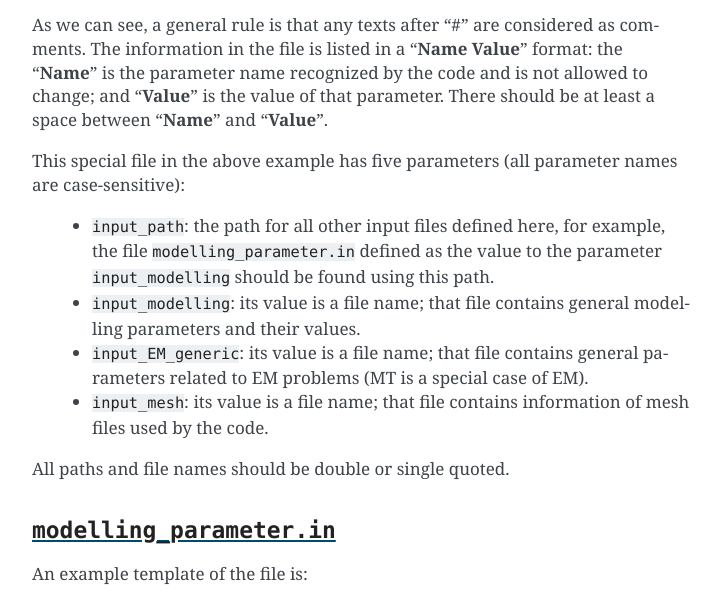
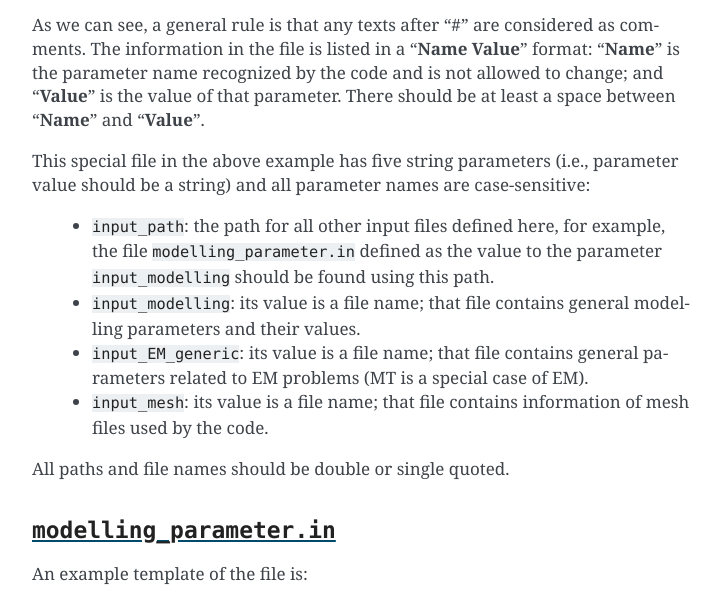
Before and after one commit to InfinityHub/FE2D_forEM, a Sphinx documentation site: the page built from docs/source/index.rst, in a window 1280 px wide and 900 px high, scrolled down 2136 px, cut to the strip 223-821 px from the top of the window. Shown: the whole strip, without its empty margins (388-1109 px from the left). Built offline with Sphinx 7.4.7, drawn with Linux system fonts in a browser that asks for light colours; some of the changed text lies outside the part shown.

Commit message:
Update index.rst

```diff
--- a/docs/source/index.rst
+++ b/docs/source/index.rst
@@ -67,9 +70,9 @@ This is the special file passed to the program when running the code. A template
 
    .. literalinclude:: /MT2D_3layer (example 1)/FWD_input.dat
 
-As we can see, a general rule is that any texts after "#" are considered as comments. The information in the file is listed in a "**Name Value**" format: the "**Name**" is the parameter name recognized by the code and is not allowed to change; and "**Value**" is the value of that parameter. There should be at least a space between "**Name**" and "**Value**".
+As we can see, a general rule is that any texts after "#" are considered as comments. The information in the file is listed in a "**Name Value**" format: "**Name**" is the parameter name recognized by the code and is not allowed to change; and "**Value**" is the value of that parameter. There should be at least a space between "**Name**" and "**Value**".
 
-This special file in the above example has five parameters (all parameter names are case-sensitive):
+This special file in the above example has five string parameters (i.e., parameter value should be a string) and all parameter names are case-sensitive:
 
    * ``input_path``: the path for all other input files defined here, for example, the file ``modelling_parameter.in`` defined as the value to the parameter   ``input_modelling`` should be found using this path.
    * ``input_modelling``: its value is a file name; that file contains general modelling parameters and their values.
```
Also changed, not shown: other parts of docs/source/index.rst (+5 -2 lines).
